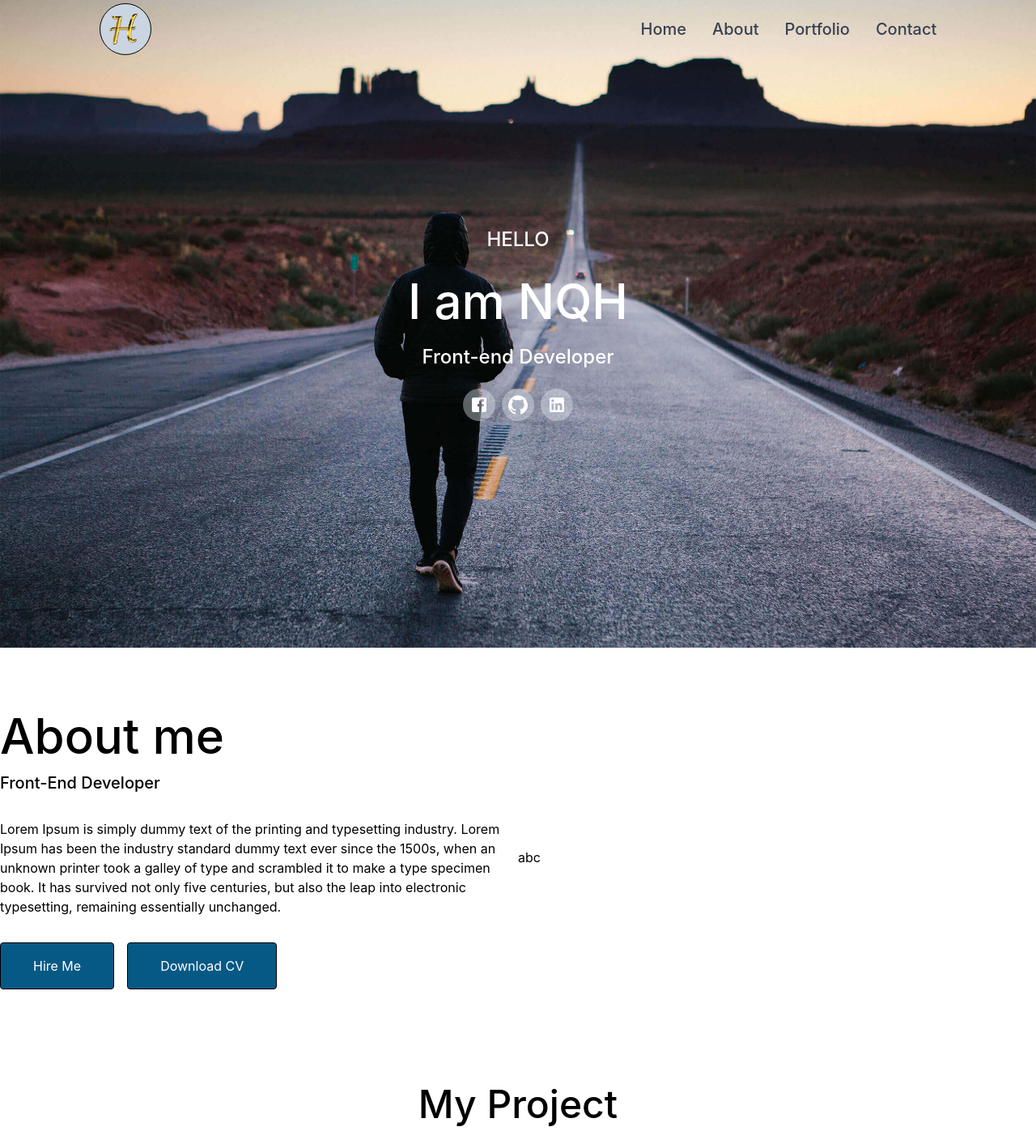
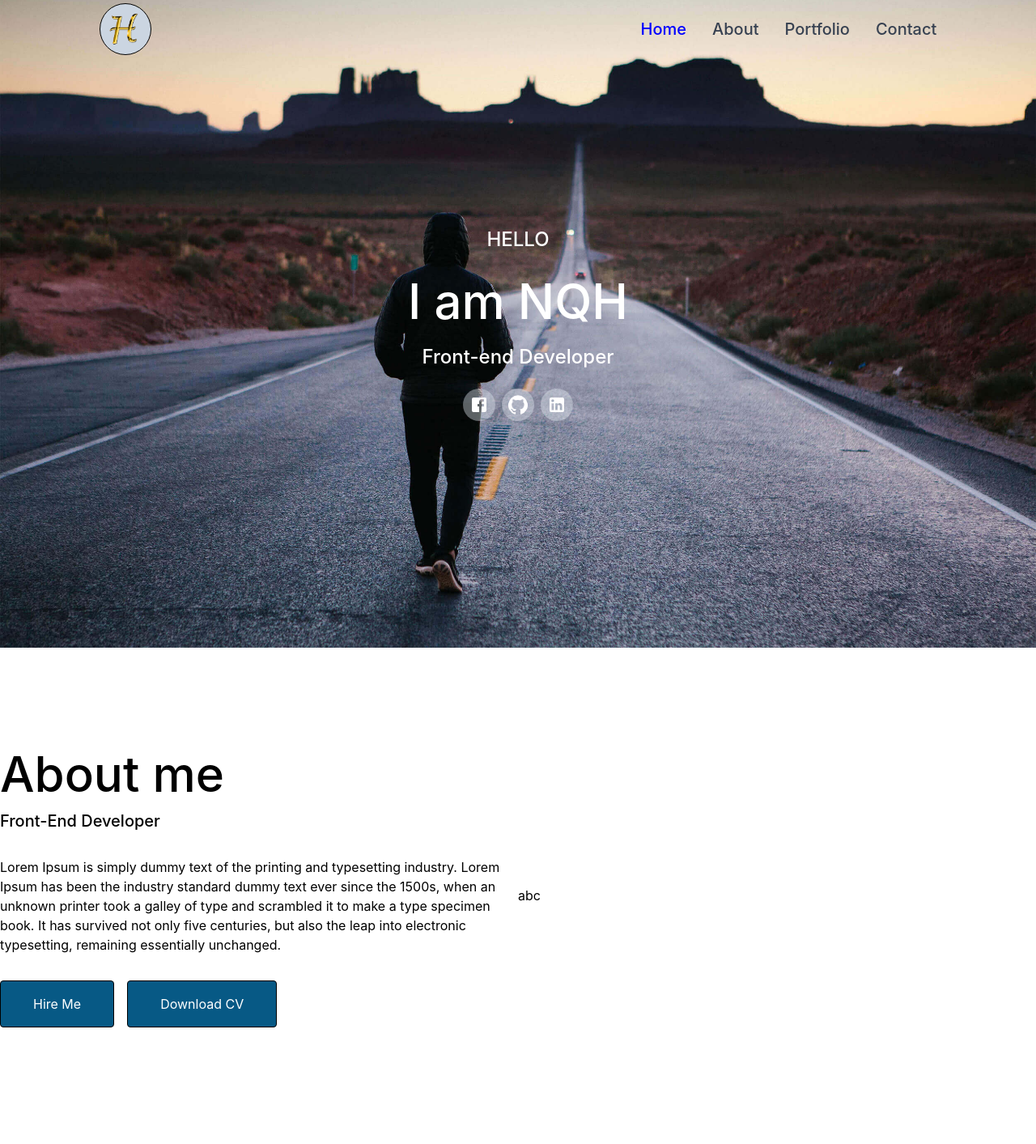
Before and after one commit to nquanghien97/Portfolio, a Next.js app: page / in a window 1280 px wide. Shown: the top 1413 px of the page at 81% size. Built offline with nearby package versions, Linux system fonts and the light colour scheme.

Commit message:
active anchor link

```diff
--- a/pages/about.tsx
+++ b/pages/about.tsx
@@ -8,7 +8,7 @@ export default function About (props: AboutProps) {
   return (
     <>
     <Fade left>
-      <div id="about" className="bg-no-repeat bg-cover bg-center bg-white border-gray-200">
+      <div id="about" className="bg-no-repeat bg-cover bg-center bg-white border-gray-200 mt-12 relative top-[-1px]">
         <div className="flex justify-center items-center md:flex-row flex-col mx-auto w-[100vw] py-16 w-3/4">
           <div className="flex items-center md:flex-1">
             <div className="inset-y-1/3 text-white flex flex-col">
--- a/pages/home.tsx
+++ b/pages/home.tsx
@@ -11,7 +11,7 @@ export interface HomeProps {
 export default function HomePage (props: HomeProps) {
   return (
     <>
-      <div id="home" className="home bg-bg-home bg-no-repeat bg-cover bg-center bg-white border-gray-200 overflow-x-hidden ">
+      <div id="home" className="home bg-bg-home bg-no-repeat bg-cover bg-center bg-white border-gray-200 overflow-x-hidden mb-5">
         <Fade left>
           <div className="relative flex justify-center mx-auto w-[100vw] h-[100vh]">
             <div className="absolute inset-y-1/3 text-white w-3/4 flex flex-col justify-center items-center">
--- a/pages/navbar.tsx
+++ b/pages/navbar.tsx
@@ -40,7 +40,7 @@ export default function NavBar (props: NavBarProps) {
                         {(isOpen) ? SideMenu() : ''}
                         <div className="hidden w-full md:block md:w-auto" id="mobile-menu">
                             <ul className="flex flex-col mt-4 md:flex-row md:space-x-8 md:mt-0 md:text-base md:font-medium">
-                                <li>
+                                <li className="cursor-pointer text-xl block py-2 pr-4 pl-3 text-gray-700 border-b border-gray-100 hover:bg-gray-50 md:hover:bg-transparent md:border-0 md:hover:text-blue-700 md:p-0 dark:text-gray-400 md:dark:hover:text-white dark:hover:bg-gray-700 dark:hover:text-white md:dark:hover:bg-transparent dark:border-gray-700" aria-current="page">
                                     <Link
                                         activeClass="active"
                                         to="home"
@@ -49,12 +49,10 @@ export default function NavBar (props: NavBarProps) {
                                         offset={-70}
                                         duration={500}
                                     >
-                                        <a className="cursor-pointer text-xl block py-2 pr-4 pl-3 text-gray-700 border-b border-gray-100 hover:bg-gray-50 md:hover:bg-transparent md:border-0 md:hover:text-blue-700 md:p-0 dark:text-gray-400 md:dark:hover:text-white dark:hover:bg-gray-700 dark:hover:text-white md:dark:hover:bg-transparent dark:border-gray-700" aria-current="page">
-                                            Home
-                                        </a>
+                                        Home
                                     </Link>
                                 </li>
-                                <li>
+                                <li className="cursor-pointer text-xl block py-2 pr-4 pl-3 text-gray-700 border-b border-gray-100 hover:bg-gray-50 md:hover:bg-transparent md:border-0 md:hover:text-blue-700 md:p-0 dark:text-gray-400 md:dark:hover:text-white dark:hover:bg-gray-700 dark:hover:text-white md:dark:hover:bg-transparent dark:border-gray-700">
                                     <Link
                                         activeClass="active"
                                         to="about"
@@ -63,10 +61,10 @@ export default function NavBar (props: NavBarProps) {
                                         offset={-70}
                                         duration={500}
                                     >
-                                        <a className="cursor-pointer text-xl block py-2 pr-4 pl-3 text-gray-700 border-b border-gray-100 hover:bg-gray-50 md:hover:bg-transparent md:border-0 md:hover:text-blue-700 md:p-0 dark:text-gray-400 md:dark:hover:text-white dark:hover:bg-gray-700 dark:hover:text-white md:dark:hover:bg-transparent dark:border-gray-700">About</a>
+                                        About
                                     </Link>
                                 </li>
-                                <li>
+                                <li className="cursor-pointer text-xl block py-2 pr-4 pl-3 text-gray-700 border-b border-gray-100 hover:bg-gray-50 md:hover:bg-transparent md:border-0 md:hover:text-blue-700 md:p-0 dark:text-gray-400 md:dark:hover:text-white dark:hover:bg-gray-700 dark:hover:text-white md:dark:hover:bg-transparent dark:border-gray-700">
                                     <Link
                                         activeClass="active"
                                         to="portfolio"
@@ -75,10 +73,10 @@ export default function NavBar (props: NavBarProps) {
                                         offset={-70}
                                         duration={500}
                                     >
-                                        <a className="cursor-pointer text-xl block py-2 pr-4 pl-3 text-gray-700 border-b border-gray-100 hover:bg-gray-50 md:hover:bg-transparent md:border-0 md:hover:text-blue-700 md:p-0 dark:text-gray-400 md:dark:hover:text-white dark:hover:bg-gray-700 dark:hover:text-white md:dark:hover:bg-transparent dark:border-gray-700">Portfolio</a>
+                                        Portfolio
                                     </Link>
                                 </li>
-                                <li>
+                                <li className="cursor-pointer text-xl block py-2 pr-4 pl-3 text-gray-700 hover:bg-gray-50 md:hover:bg-transparent md:border-0 md:hover:text-blue-700 md:p-0 dark:text-gray-400 md:dark:hover:text-white dark:hover:bg-gray-700 dark:hover:text-white md:dark:hover:bg-transparent">
                                     <Link
                                         activeClass="active"
                                         to="contact"
@@ -87,7 +85,7 @@ export default function NavBar (props: NavBarProps) {
                                         offset={-70}
                                         duration={500}
                                     >
-                                        <a className="cursor-pointer text-xl block py-2 pr-4 pl-3 text-gray-700 hover:bg-gray-50 md:hover:bg-transparent md:border-0 md:hover:text-blue-700 md:p-0 dark:text-gray-400 md:dark:hover:text-white dark:hover:bg-gray-700 dark:hover:text-white md:dark:hover:bg-transparent">Contact</a>
+                                        Contact
                                     </Link>
                                 </li>
                             </ul>
@@ -112,7 +110,7 @@ export default function NavBar (props: NavBarProps) {
                             offset={-70}
                             duration={500}
                         >
-                            <a>Home</a>
+                            Home
                         </Link>
                     </li>
                     <li className="menu-list-item py-2 my-4 text-xl border-black border-b-2">
@@ -124,7 +122,7 @@ export default function NavBar (props: NavBarProps) {
                         offset={-70}
                         duration={500}
                     >
-                        <a>About</a>
+                        About
                     </Link>
                     </li>
                     <li className="menu-list-item py-2 my-4 text-xl border-black border-b-2">
@@ -136,7 +134,7 @@ export default function NavBar (props: NavBarProps) {
                         offset={-70}
                         duration={500}
                     >
-                        <a>Portfolio</a>
+                        Portfolio
                     </Link>
                     </li>
                     <li className="menu-list-item py-2 my-4 text-xl border-black border-b-2">
@@ -148,7 +146,7 @@ export default function NavBar (props: NavBarProps) {
                         offset={-70}
                         duration={500}
                     >
-                        <a>Contact</a>
+                        Contact
                     </Link>
                     </li>
                 </ul>
--- a/pages/portfolio.tsx
+++ b/pages/portfolio.tsx
@@ -19,7 +19,7 @@ export default function MyPortfolio (props: MyPortfolioProps) {
   return (
     <>
       <Fade left>
-    <div id="portfolio" className="portfolio flex justify-center mx-auto pb-12">
+    <div id="portfolio" className="flex justify-center mx-auto mb-12 pt-8">
       <div className="text-black w-5/6 flex flex-col justify-center items-center">
         <h1 className="font-medium leading-tight text-5xl my-4">My Project</h1>
         <p>I love what I do. I take great pride in what I do.</p>
--- a/styles/globals.css
+++ b/styles/globals.css
@@ -23,3 +23,7 @@ a {
 .image:hover > .overlay {
   display: flex;
 }
+
+.active {
+  color: blue;
+}
--- a/tailwind.config.js
+++ b/tailwind.config.js
@@ -21,6 +21,9 @@ module.exports = {
     backgroundImage: {
       'bg-home': "url('../Assets/bg-home.jpg')"
     },
+    top: {
+      '-1px': '-1px'
+    }
   },
   plugins: [],
 }
```
